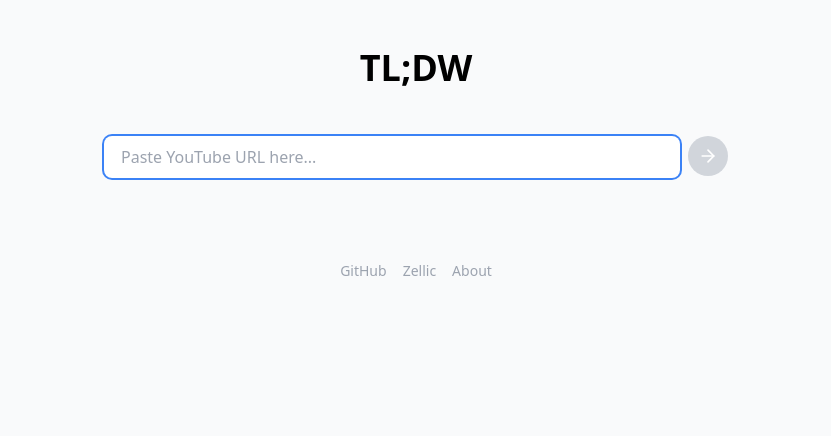
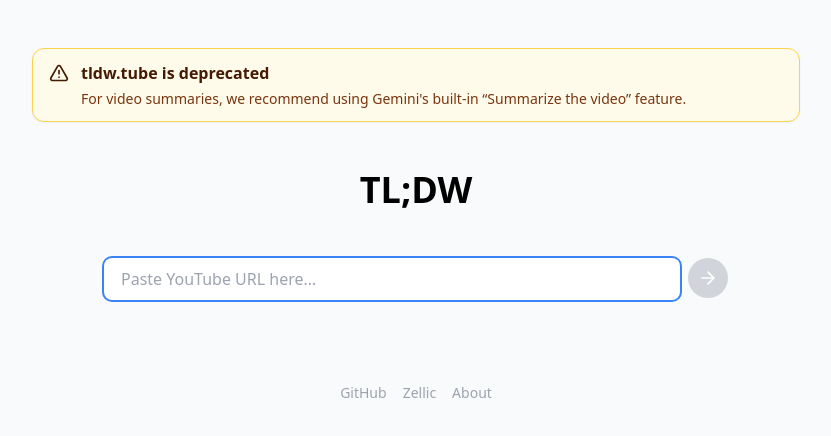
Before and after one commit to stong/tldw, a React (Vite) app in the folder youtube-summarizer/: page / in a window 1280 px wide. Shown: the top 436 px of the page, without its empty margins (224-1055 px from the left). Built offline with nearby package versions, Linux system fonts and the light colour scheme.

Commit message:
deprecate tldw.tube

```diff
--- a/youtube-summarizer/src/App.tsx
+++ b/youtube-summarizer/src/App.tsx
@@ -1,5 +1,5 @@
 import { useState, useEffect } from 'react';
-import { ArrowRight } from 'lucide-react';
+import { AlertTriangle, ArrowRight } from 'lucide-react';
 import {
   BrowserRouter as Router,
   Routes,
@@ -129,6 +129,19 @@ function VideoSummary() {
     <div className="min-h-screen bg-gray-50 dark:bg-zinc-900 dark:text-zinc-200 py-12 px-4">
       <div className="max-w-3xl mx-auto">
         <div className="pb-12">
+          <div
+            role="status"
+            className="mb-12 flex gap-3 rounded-xl border border-amber-300 bg-amber-50 px-4 py-3 text-amber-950 shadow-sm dark:border-amber-700 dark:bg-amber-950/50 dark:text-amber-100"
+          >
+            <AlertTriangle className="mt-0.5 h-5 w-5 shrink-0" aria-hidden="true" />
+            <div>
+              <p className="font-semibold">tldw.tube is deprecated</p>
+              <p className="mt-1 text-sm text-amber-900 dark:text-amber-200">
+                For video summaries, we recommend using Gemini&apos;s built-in
+                &ldquo;Summarize the video&rdquo; feature.
+              </p>
+            </div>
+          </div>
           <h1 className="text-4xl font-bold text-center mb-12"><a href="/">TL;DW</a></h1>
           {/* Input Form */}
           <form onSubmit={handleSubmit} className="flex justify-center gap-2 mb-8">
```
